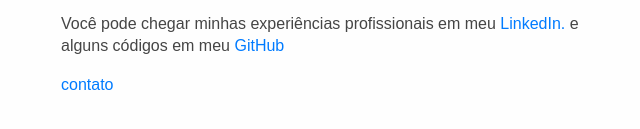
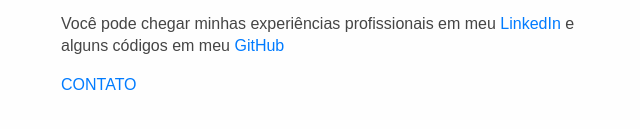
Before and after one commit to felipecotto/felipecotto.github.io, a plain HTML site: page index.html in a window 1280 px wide. Shown: the part 407-536 px from the top of the page, 309-949 px from the left. Drawn offline with nearby package versions, Linux system fonts and the light colour scheme; a web font is replaced by a local one.

Commit message:
Update index.html

```diff
--- a/index.html
+++ b/index.html
@@ -26,8 +26,8 @@
     				<p>
     					Olá! Sou Felipe, um desenvolvedor web focado em desenvolvimento de interfaces. Atualmente tenho focado em crescer meus conhecimentos em JavaScript.
     				</p>
-                    <p> Você pode chegar minhas experiências profissionais em meu <a href="https://www.linkedin.com/in/felipe-oliveira-a5718027/" target="_blank">LinkedIn.</a> e alguns códigos em meu <a href="https://github.com/felipecotto" target="_blank"> GitHub </a> </p>
-                    <p><a href="mailto:felipeoliveira.contato@gmail.com">contato</a></p>
+                    <p> Você pode chegar minhas experiências profissionais em meu <a href="https://www.linkedin.com/in/felipe-oliveira-a5718027/" target="_blank">LinkedIn</a> e alguns códigos em meu <a href="https://github.com/felipecotto" target="_blank"> GitHub </a> </p>
+                    <p><a href="mailto:felipeoliveira.contato@gmail.com">CONTATO</a></p>
     			</div>
     		</div>
     	</div>
```
